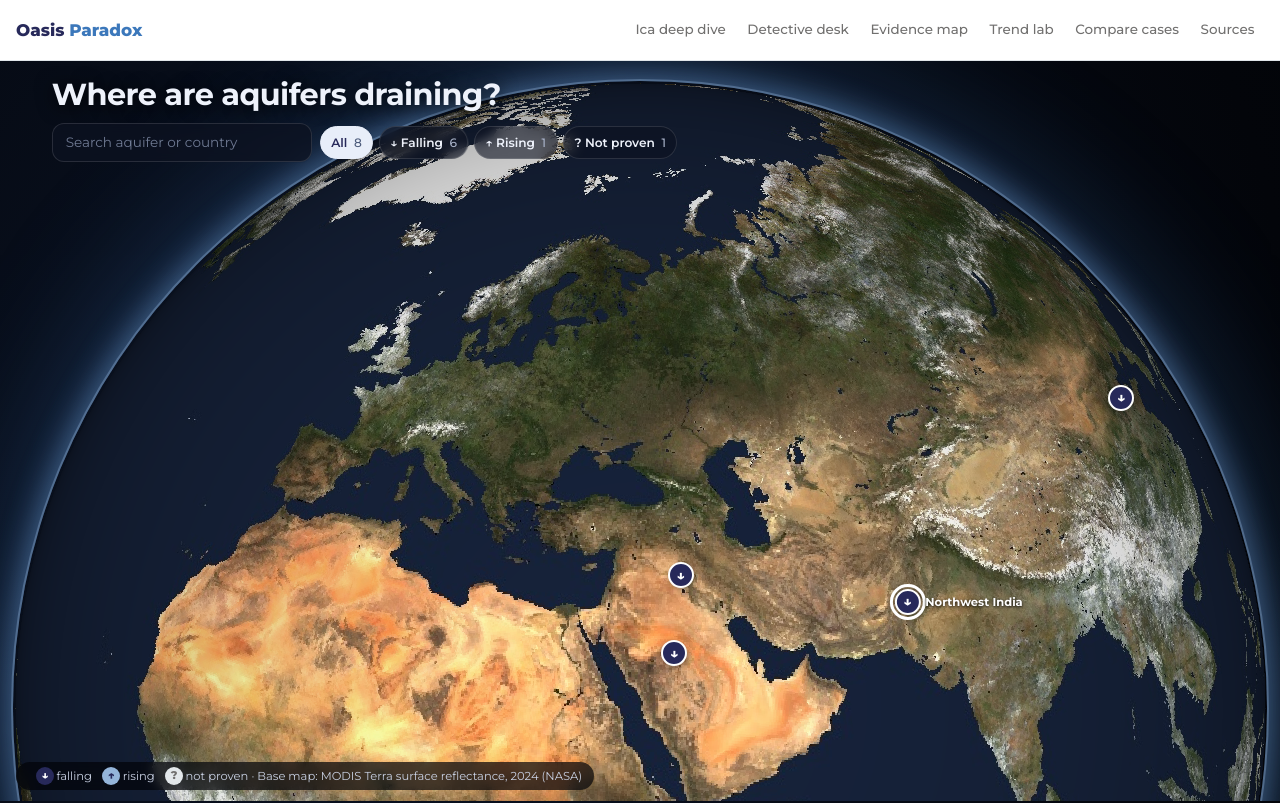
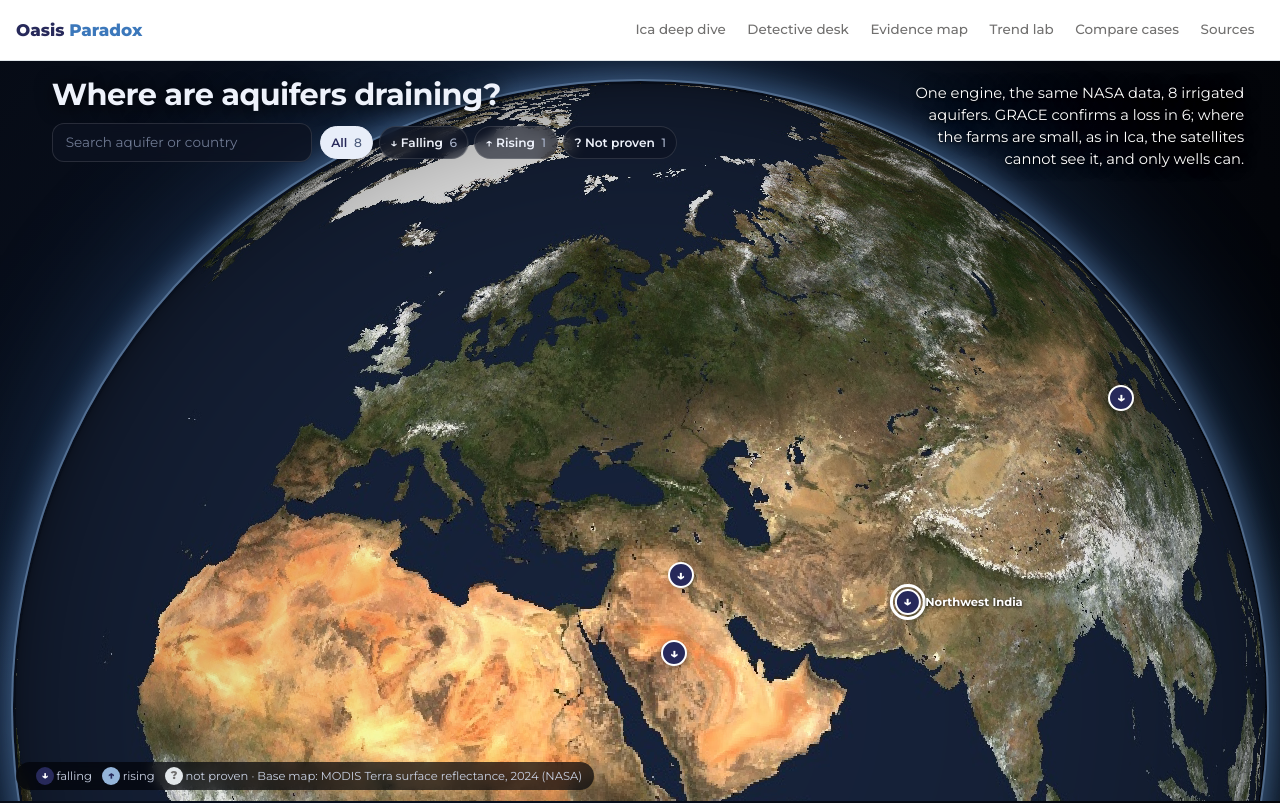
Before and after one commit to alisoft08/scitex-trend-detective, a React (Vite) app in the folder web/: page / in a window 1280 px wide. Shown: the top 803 px of the page. Built offline with nearby package versions, Linux system fonts and the light colour scheme.

Commit message:
style: short white description at the top right of the globe

```diff
--- a/web/src/Atlas.tsx
+++ b/web/src/Atlas.tsx
@@ -80,7 +80,6 @@ export function Atlas({ m, onCase, onIca }: { m: Manifest; level?: Level; onCase
       <div className="atlas-overlay"><div className="wrap wide">
       <header className="atlas-head">
         <h1 id="atlas-title">Where are aquifers draining?</h1>
-        <p className="sr-only">One engine, the same NASA data, {atlas.length} irrigated aquifers; GRACE confirms a loss in {falling}.</p>
       </header>
 
       <div className="atlas-tools">
@@ -111,6 +110,8 @@ export function Atlas({ m, onCase, onIca }: { m: Manifest; level?: Level; onCase
       </div>
 
       </div></div>
+      <p className="atlas-blurb">One engine, the same NASA data, {atlas.length} irrigated aquifers. GRACE confirms a loss in {falling};
+        where the farms are small, as in Ica, the satellites cannot see it, and only wells can.</p>
       <div className="atlas-stage-foot"><div className="wrap wide"><p className="small atlas-legend"><span className="lg down">↓</span> falling <span className="lg up">↑</span> rising <span className="lg flat">?</span> not proven · Base map: MODIS Terra surface reflectance, 2024 (NASA)</p></div></div>
     </div>
     <div className="wrap wide">
--- a/web/src/styles.css
+++ b/web/src/styles.css
@@ -718,3 +718,6 @@ table.data a { color: var(--accent); overflow-wrap: anywhere; }
 .atlas-stage-foot .atlas-legend { font-size: .72rem; opacity: .8; }
 .atlas-stage .globe-stage { padding-top: 2.5vh; }
 .atlas-stage-foot .atlas-legend { display: inline-flex; flex-wrap: wrap; align-items: center; gap: .15rem; padding: .3rem .75rem; border-radius: 999px; background: rgba(2,4,9,.7); backdrop-filter: blur(6px); opacity: 1; color: #c9d1e3; }
+.atlas-blurb { position: absolute; top: 1.3rem; right: clamp(16px, 2.8vw, 40px); z-index: 5; max-width: 340px; margin: 0;
+  color: #fff; font-size: .92rem; line-height: 1.5; text-align: right; text-shadow: 0 1px 3px rgba(0,0,0,.95), 0 0 18px rgba(0,0,0,.85); }
+@media (max-width: 960px) { .atlas-blurb { position: static; max-width: none; text-align: left; padding: 0 16px 1rem; } }
```
